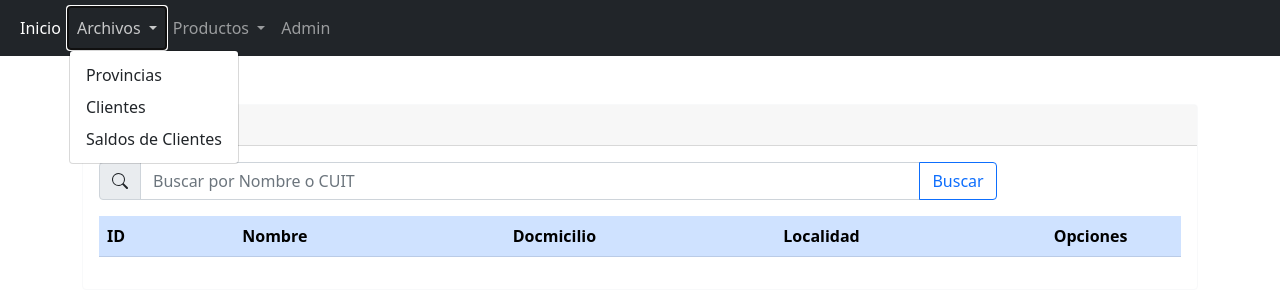
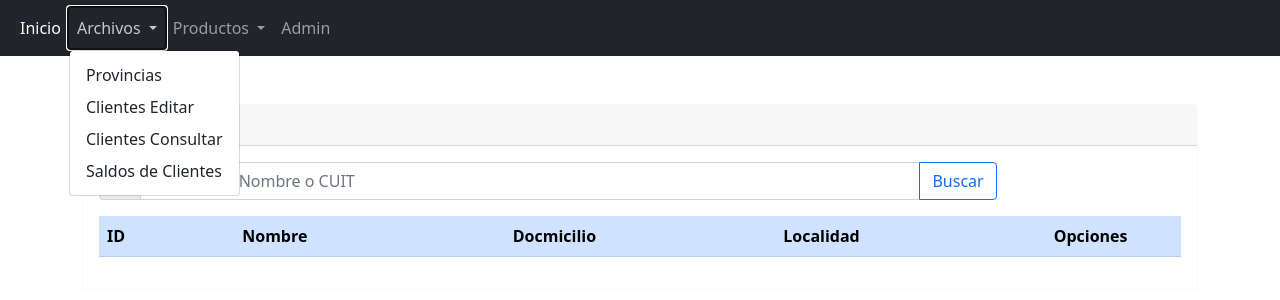
Before and after one commit to MarioAgeno/debona, a Django app: page /archivos/cliente/listar/ in a window 1280 px wide, after a click on "Archivos". Shown: the top 300 px of the page. Run offline with Django 4.2, Linux system fonts and the light colour scheme; data that the repository does not hold is empty.

Commit message:
Agregue listado de clientes para editar CRUD

```diff
--- a/DEBONA/apps/archivos/templates/archivos/cliente/form.html
+++ b/DEBONA/apps/archivos/templates/archivos/cliente/form.html
@@ -193,7 +193,7 @@
 
 							<div class="mt-3">
 								<button type="submit" class="btn btn-primary">Guardar</button>
-								<a class="btn btn-secondary" href="{% url 'cliente_listar' %}">Salir</a>
+								<a class="btn btn-secondary" href="{% url 'cliente_listar_crud' %}">Salir</a>
 							</div>
 						</form>
 					</div> <!-- /End Body -->
--- a/DEBONA/apps/archivos/urls.py
+++ b/DEBONA/apps/archivos/urls.py
@@ -1,7 +1,7 @@
 from django.urls import path
 
 from .views import provincia_listar, provincia_agregar, provincia_editar, provincia_eliminar
-from .views import cliente_listar, cliente_agregar, cliente_editar, cliente_eliminar
+from .views import cliente_listar, cliente_agregar, cliente_editar, cliente_eliminar, cliente_listar_crud
 from .views import clientesaldo_listar, clientesaldo_solo, clienteresumenpendiente_listar
 
 
@@ -14,12 +14,14 @@ urlpatterns = [
 	path('provincia/eliminar/<int:id>/', provincia_eliminar, name='provincia_eliminar'),
 	#-- Clientes.
 	path('cliente/listar/', cliente_listar, name="cliente_listar"),
+	path('cliente/cliente_listar_crud/', cliente_listar_crud, name="cliente_listar_crud"),
 	path('cliente/agregar/<str:accion>/', cliente_agregar, name="cliente_agregar"),
 	path('cliente/editar/<int:id>/<str:accion>/', cliente_editar, name="cliente_editar"),
 	path('cliente/eliminar/<int:id>/', cliente_eliminar, name='cliente_eliminar'),
 	#-- Clientes Saldos.
 	path('cliente/listarsaldos/', clientesaldo_listar, name="clientesaldo_listar"),
-   	#-- Clientes Resumen Pendiente.
+
+   	#-- Clientes Saldo Individual y Resumen Pendiente
 	#path('cliente/clienteresumen_listar/<int:id>', clienteresumen_listar, name="clienteresumen_listar"),
 	path('cliente/clientesaldo_solo/<int:id>', clientesaldo_solo, name="clientesaldo_solo"),
 	path('cliente/clienteresumenpendiente_listar/<int:id>', clienteresumenpendiente_listar, name="clienteresumenpendiente_listar"),
--- a/DEBONA/apps/archivos/views.py
+++ b/DEBONA/apps/archivos/views.py
@@ -99,6 +99,25 @@ def provincia_eliminar(request, id):
 	#-- Si es llamada esta vista con el método GET, mostrar la confirmación de la provincia a elimiar.
 	return render(request, 'archivos/provincia/eliminar.html', {'provincia': provincia})
 
+#-- Clientes lista para Editar (CRUD) -------------------------------------------------------------
+def cliente_listar_crud(request):
+	text = request.GET.get('buscar', '')
+	clientes_lst = Clientes.objects.filter(
+		Q(nombre__icontains=text) |
+		Q(cuit__icontains=text)
+		)
+	clientes_pag = Paginator(clientes_lst, 25)
+	page = request.GET.get('page', 1)
+	clientes = clientes_pag.get_page(page)
+
+	#-- Preparar el contexto a pasar a la plantilla.
+	context = {
+		'clientes': clientes,
+		'paginator': clientes_pag,
+		'buscar': text
+	}
+	return render(request, 'archivos/cliente/listar_crud.html', context)
+
 
 #-- Clientes -----------------------------------------------------------------------
 #-- Vista que lista las Clientes
--- a/DEBONA/templates/navbar.html
+++ b/DEBONA/templates/navbar.html
@@ -22,7 +22,8 @@
                         </a>
                         <ul class="dropdown-menu">
                             <li><a class="dropdown-item" href="{% url 'provincia_listar' %}">Provincias</a></li>
-                            <li><a class="dropdown-item" href="{% url 'cliente_listar' %}">Clientes</a></li>
+                            <li><a class="dropdown-item" href="{% url 'cliente_listar_crud' %}">Clientes Editar</a></li>
+                            <li><a class="dropdown-item" href="{% url 'cliente_listar' %}">Clientes Consultar</a></li>
                             <li><a class="dropdown-item" href="{% url 'clientesaldo_listar' %}">Saldos de Clientes</a></li>
                         </ul>
                     </li>
```
Also changed, not shown: DEBONA/apps/archivos/templates/archivos/cliente/listar_crud.html (renamed from DEBONA/apps/archivos/templates/archivos/cliente/listar_bkp.html, +0 -17 lines).
